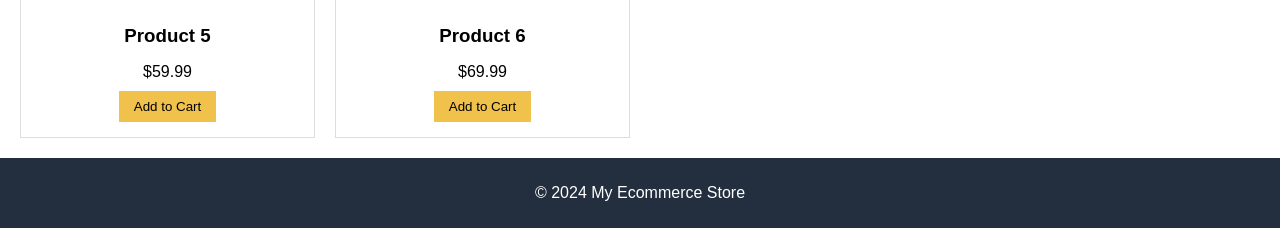
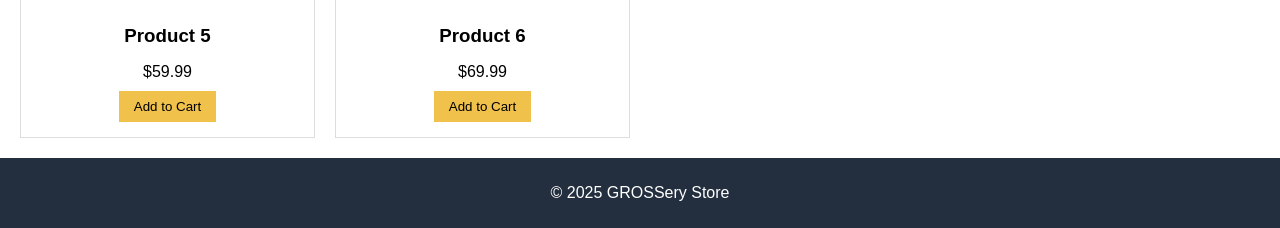
Before and after one commit to dhiravnair/grosserystore, a plain HTML site: page index.html in a window 1280 px wide. Shown: the part 572-800 px from the top of the page. Drawn offline with Linux system fonts and the light colour scheme.

Commit message:
added GROSSery Store TM

```diff
--- a/index.html
+++ b/index.html
@@ -3,7 +3,7 @@
 <head>
     <meta charset="UTF-8">
     <meta name="viewport" content="width=device-width, initial-scale=1.0">
-    <title>My Ecommerce Store</title>
+    <title>My GROSSery Store</title>
     <style>
         body {
             font-family: sans-serif;
@@ -163,7 +163,7 @@
     </div>
 
     <footer>
-        <p>&copy; 2024 My Ecommerce Store</p>
+        <p>&copy; 2025 GROSSery Store</p>
     </footer>
 
     <script>
```
